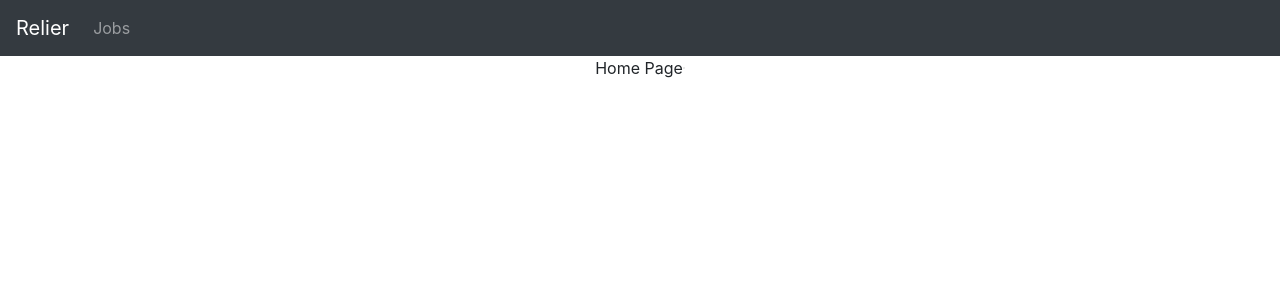
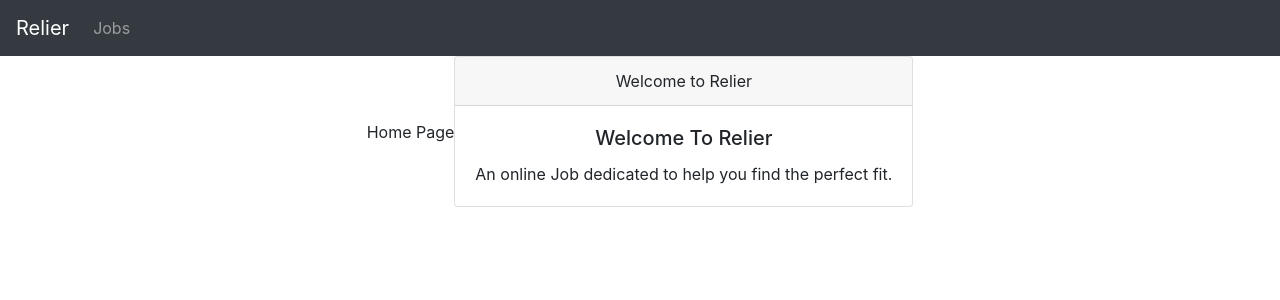
Before and after one commit to snganyone/React-Job-Board, a React (Create React App) app in the folder react-job-board/: page / in a window 1280 px wide. Shown: the top 300 px of the page. Built offline with nearby package versions, Linux system fonts and the light colour scheme.

Commit message:
Landing Page

```diff
--- a/react-job-board/src/components/Home.js
+++ b/react-job-board/src/components/Home.js
@@ -6,7 +6,14 @@ class Home extends Component{
         return(
             <div style={{display: 'flex',  justifyContent:'center', alignItems:'center'}}>
                 Home Page
-                <Card>
+                <Card className="text-center">
+                    <Card.Header>Welcome to Relier</Card.Header>
+                    <Card.Body>
+                        <Card.Title>Welcome To Relier</Card.Title>
+                        <Card.Text>
+                            An online Job dedicated to help you find the perfect fit.
+                        </Card.Text>
+                    </Card.Body>
                 </Card>
             </div>
         )
```
Also changed, not shown: 1 other file (tests, documents, lock files or other folders).
